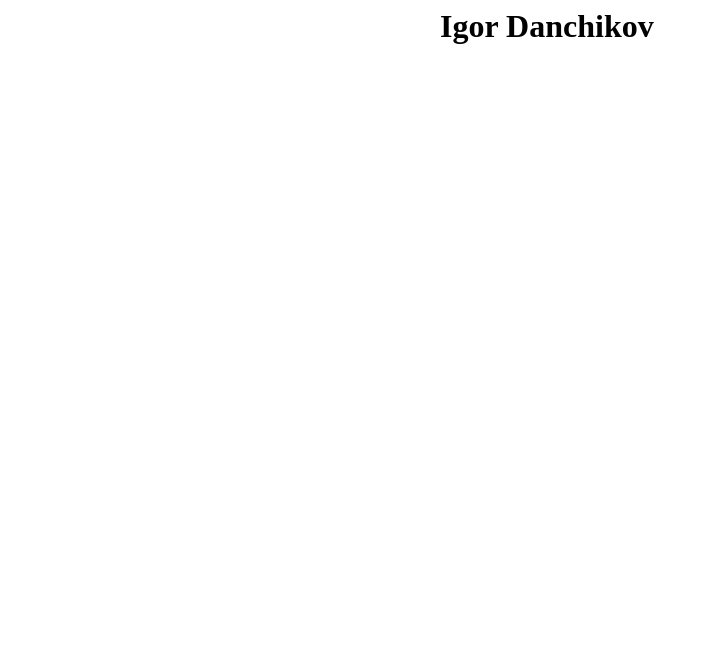
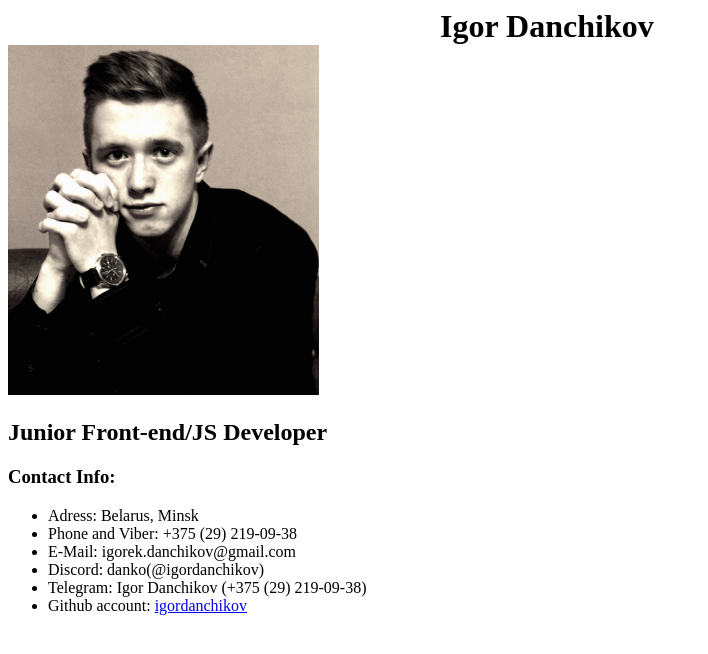
Before and after one commit to igordanchikov/rsschool-cv, a plain HTML site: page index.html in a window 1280 px wide. Shown: the whole page, without its empty margins (0-708 px from the left). Drawn offline with Linux system fonts and the light colour scheme.

Commit message:
feat: add basic html cv content

```diff
--- a/index.html
+++ b/index.html
@@ -9,5 +9,16 @@
 </head>
 <body>
     <h1 class="name">Igor Danchikov</h1>
+    <img class="photo" src="./image/photo.jpg" alt="My Photo">
+    <h2>Junior Front-end/JS Developer</h2>
+    <h3>Contact Info:</h3>
+    <ul>
+        <li>Adress: Belarus, Minsk</li>
+        <li>Phone and Viber: +375 (29) 219-09-38</li>
+        <li>E-Mail: igorek.danchikov@gmail.com</li>
+        <li>Discord: danko(@igordanchikov)</li>
+        <li>Telegram: Igor Danchikov (+375 (29) 219-09-38)</li>
+        <li>Github account: <a href="https://github.com/igordanchikov">igordanchikov</a></li>
+    </ul>
 </body>
 </html>
--- a/style.css
+++ b/style.css
@@ -2,3 +2,7 @@
     width: 400px;
     margin: auto;
 }
+
+.photo {
+    height: 350px;
+}
```
Also changed, not shown: image/photo.jpg (added).
